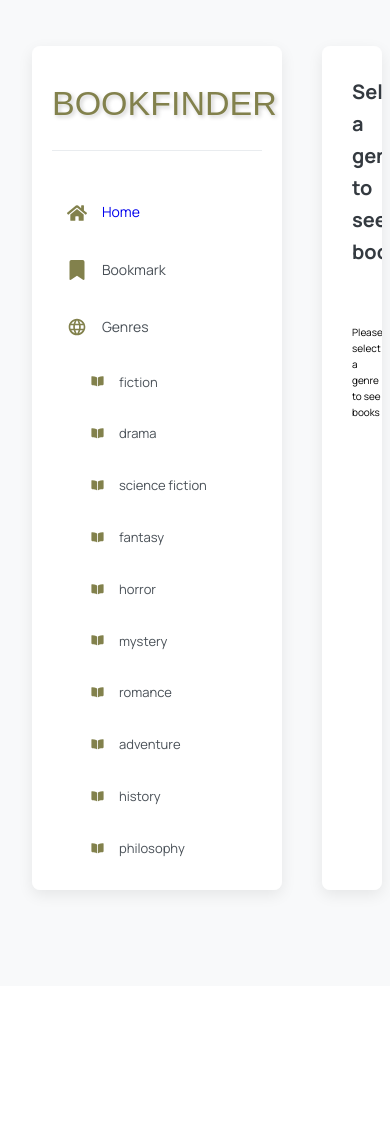
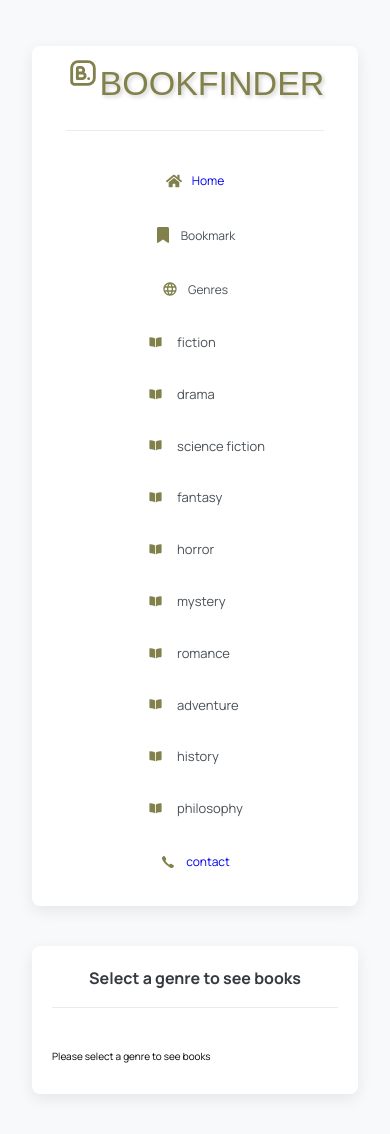
Before and after one commit to shazzark/bookfinder, a React (Vite) app: page /Product in a window 390 px wide. Shown: the top 1134 px of the page. Before the commit the page ends 986 px from the top, so only its background shows below. Built offline with nearby package versions, Linux system fonts and the light colour scheme; a web font is replaced by a local one.

Commit message:
Added scroll event for sticky nav and updated footer responsiveness

```diff
--- a/src/pages/Product.module.css
+++ b/src/pages/Product.module.css
@@ -268,3 +268,180 @@
   color: #495057;
   padding: 4rem 0;
 }
+
+/* responsive design  */
+/* 1rem = 1em =16px */
+
+/* below 1350px */
+/* Below 1350px */
+@media (max-width: 84.375em) {
+  .grid3cols {
+    grid-template-columns: repeat(2, 1fr);
+  }
+}
+
+/* Below 900px (Tablet) */
+@media (max-width: 56.25em) {
+  .grid2cols {
+    grid-template-columns: 1fr;
+  }
+
+  .firstGrid {
+    position: relative;
+    height: auto;
+    flex-direction: row;
+    flex-wrap: wrap;
+    gap: 1rem;
+  }
+}
+
+/* Below 600px (Mobile) */
+/* BELOW 1350px (Large tablets/smaller desktops) */
+@media (max-width: 84.375em) {
+  .grid3cols {
+    grid-template-columns: repeat(2, 1fr);
+  }
+
+  .bookCard {
+    padding: 1.6rem;
+  }
+
+  .headindContainer h2 {
+    font-size: 1.8rem;
+  }
+}
+
+/* BELOW 1044px */
+@media (max-width: 65.25em) {
+  .grid2cols {
+    grid-template-columns: 1fr;
+  }
+
+  .firstGrid {
+    flex-direction: row;
+    flex-wrap: wrap;
+    height: auto;
+    position: static;
+    padding: 2rem;
+    justify-content: center;
+    gap: 2rem;
+  }
+
+  .secondGrid {
+    padding: 2rem;
+  }
+
+  .bookContainer {
+    height: 24rem;
+  }
+}
+
+/* BELOW 865px */
+@media (max-width: 54.0625em) {
+  .grid3cols {
+    grid-template-columns: 1fr;
+  }
+
+  .bookContainer {
+    height: 22rem;
+  }
+
+  .titlecontainer h3 {
+    font-size: 1.4rem;
+  }
+
+  .btna {
+    font-size: 1.2rem;
+    padding: 0.6rem 1.2rem;
+  }
+}
+
+/* BELOW 768px (Tablet portrait) */
+@media (max-width: 48em) {
+  .firstGrid {
+    flex-direction: column;
+    align-items: center;
+    padding: 2rem 1rem;
+  }
+
+  .diviconnav {
+    justify-content: center;
+    font-size: 1.3rem;
+    gap: 1rem;
+  }
+
+  .icon {
+    width: 1.6rem;
+    height: 1.6rem;
+  }
+
+  .pagination {
+    padding-top: 1.5rem;
+  }
+
+  .btn {
+    font-size: 1.2rem;
+    padding: 0.6rem 1.6rem;
+  }
+}
+
+/* BELOW 559px */
+@media (max-width: 34.9375em) {
+  .bookCard {
+    padding: 1.2rem;
+  }
+
+  .btna {
+    width: 100%;
+    text-align: center;
+    font-size: 1.1rem;
+  }
+
+  .bookActions {
+    flex-direction: column;
+    gap: 1rem;
+  }
+
+  .grid2div {
+    flex-direction: column;
+    gap: 1rem;
+    align-items: stretch;
+  }
+}
+
+/* BELOW 455px (Small mobile devices) */
+@media (max-width: 28.4375em) {
+  .firstGrid {
+    padding: 1rem;
+  }
+
+  .bookContainer {
+    height: 20rem;
+  }
+
+  .bookImage {
+    object-fit: contain;
+  }
+
+  .headindContainer h2 {
+    font-size: 1.6rem;
+    text-align: center;
+  }
+
+  .bookCard {
+    margin-bottom: 2rem;
+  }
+
+  .titlecontainer h3 {
+    font-size: 1.3rem;
+    text-align: center;
+  }
+
+  .diviconnav {
+    font-size: 1.2rem;
+  }
+
+  .pagination {
+    padding: 1rem 0;
+  }
+}
```
